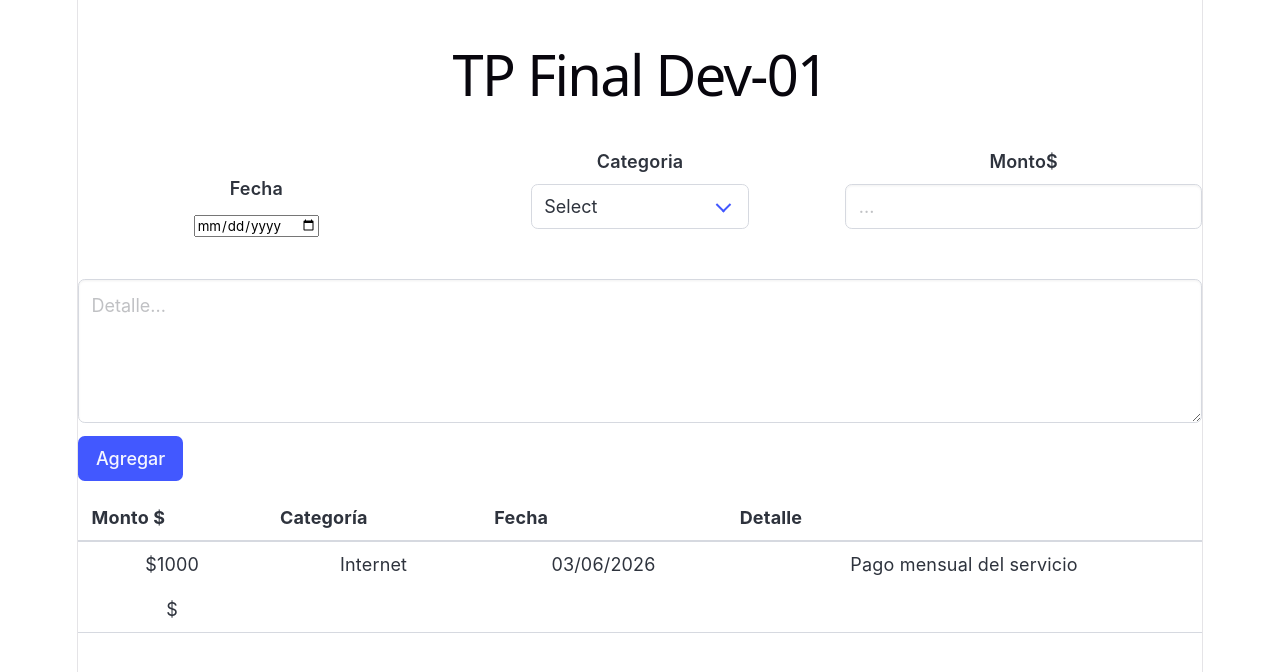
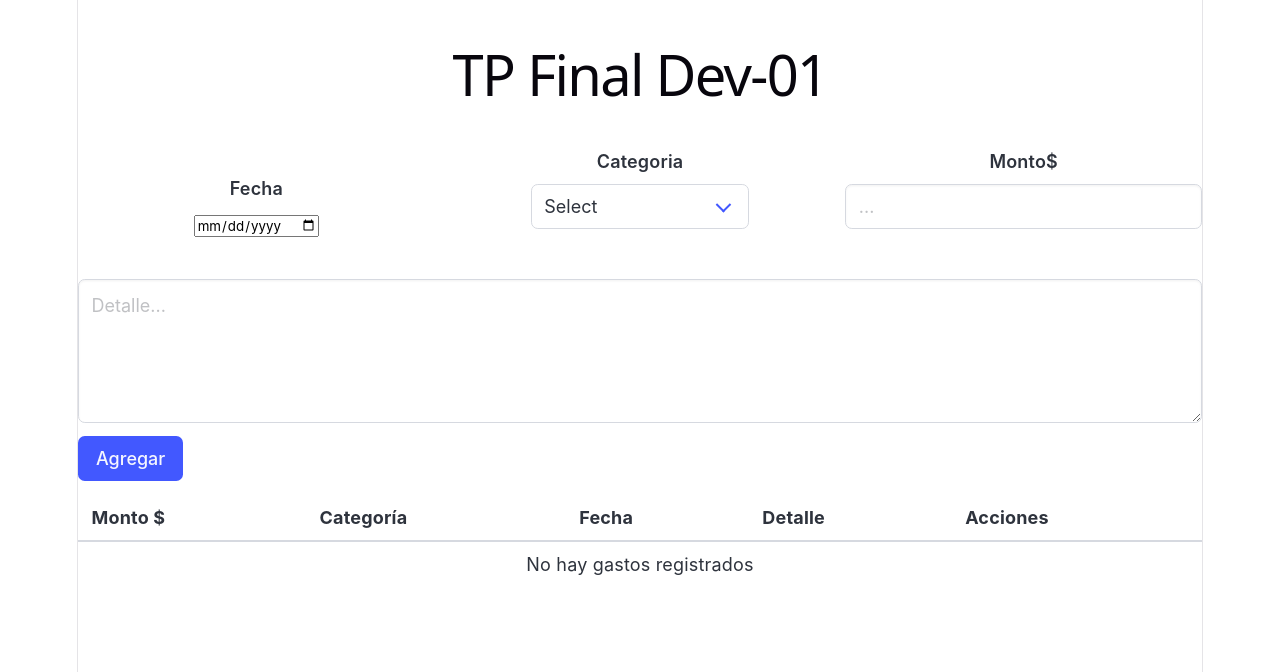
Before and after one commit to devanacristaldo/TPFFrontEnd2026, a React (Vite) app in the folder TPFinal/: page / in a window 1280 px wide. Shown: the top 672 px of the page. Built offline with nearby package versions, Linux system fonts and the light colour scheme.

Commit message:
agregado actualizar y elminiar

```diff
--- a/TPFinal/src/Home.jsx
+++ b/TPFinal/src/Home.jsx
@@ -1,5 +1,5 @@
-
 import { useState, useEffect } from "react";
+import { setItem, getItem } from "./utils/localStorage";
 
 function Home() {
 
@@ -8,6 +8,79 @@ function Home() {
     const [categoria, setCategoria] = useState("");
     const [monto, setMonto] = useState("");
 
+    const [gastos, setGastos] = useState([]);
+    const [gastoEditando, setGastoEditando] = useState(null); // Para saber si estamos actualizando
+
+    // Cargar gastos guardados al iniciar
+    useEffect(() => {
+        const gastosGuardados = getItem("gastos");
+        if (gastosGuardados) {
+            setGastos(gastosGuardados);
+        }
+    }, []);
+
+    // Agregar o actualizar gasto
+    function agregarGasto() {
+        if (!monto || !categoria || !fecha) {
+            alert("Por favor completa fecha, categoría y monto");
+            return;
+        }
+
+        const nuevoGasto = {
+            id: gastoEditando ? gastoEditando.id : Date.now(), // ID único
+            monto: monto,
+            categoria: categoria,
+            fecha: fecha,
+            detalle: detalle
+        };
+
+        let nuevosGastos;
+
+        if (gastoEditando) {
+            // Actualizar gasto existente
+            nuevosGastos = gastos.map(gasto =>
+                gasto.id === gastoEditando.id ? nuevoGasto : gasto
+            );
+            setGastoEditando(null);
+        } else {
+            // Agregar nuevo gasto
+            nuevosGastos = [...gastos, nuevoGasto];
+        }
+
+        setGastos(nuevosGastos);
+        setItem("gastos", nuevosGastos); // Guardar array completo
+
+        // Limpiar formulario
+        setFecha("");
+        setDetalle("");
+        setCategoria("");
+        setMonto("");
+    }
+
+    // Eliminar gasto
+    function eliminarGasto(id) {
+        const nuevosGastos = gastos.filter(gasto => gasto.id !== id);
+        setGastos(nuevosGastos);
+        setItem("gastos", nuevosGastos);
+    }
+
+    // Preparar edición
+    function editarGasto(gasto) {
+        setFecha(gasto.fecha);
+        setDetalle(gasto.detalle);
+        setCategoria(gasto.categoria);
+        setMonto(gasto.monto);
+        setGastoEditando(gasto);
+    }
+
+    // Cancelar edición
+    function cancelarEdicion() {
+        setFecha("");
+        setDetalle("");
+        setCategoria("");
+        setMonto("");
+        setGastoEditando(null);
+    }
 
     return (
         <>
@@ -15,7 +88,6 @@ function Home() {
             <div>
 
                 <div className="columns">
-
 
                     <div className="column">
 
@@ -37,7 +109,6 @@ function Home() {
 
                     <div className="column">
 
-
                         <div class="field">
                             <label class="label">Categoria</label>
                             <div class="control">
@@ -55,7 +126,6 @@ function Home() {
                             </div>
                         </div>
                     </div>
-
 
                     <div className="column">
 
@@ -81,8 +151,21 @@ function Home() {
 
                 <div class="field is-grouped">
                     <div class="control">
-                        <button class="button is-link">Agregar</button>
+                        <button
+                            className="button is-link"
+                            onClick={agregarGasto}>
+                            {gastoEditando ? "Actualizar" : "Agregar"}
+                        </button>
                     </div>
+                    {gastoEditando && (
+                        <div class="control">
+                            <button
+                                className="button is-warning"
+                                onClick={cancelarEdicion}>
+                                Cancelar
+                            </button>
+                        </div>
+                    )}
                 </div>
 
                 <table className="table is-fullwidth is-striped">
@@ -92,23 +175,42 @@ function Home() {
                             <th>Categoría</th>
                             <th>Fecha</th>
                             <th>Detalle</th>
+                            <th>Acciones</th>
                         </tr>
                     </thead>
 
                     <tbody>
-                        <tr>
-                            <td>$1000</td>
-                            <td>Internet</td>
-                            <td>03/06/2026</td>
-                            <td>Pago mensual del servicio</td>
-                        </tr>
-                    </tbody>
-
-                    <tbody>
-                        <td>${monto}</td>
-                        <td>{categoria}</td>
-                        <td>{fecha}</td>
-                        <td>{detalle}</td>
+                        {gastos.length === 0 ? (
+                            <tr>
+                                <td colSpan="5" style={{ textAlign: "center" }}>
+                                    No hay gastos registrados
+                                </td>
+                            </tr>
+                        ) : (
+                            gastos.map((gasto) => (
+                                <tr key={gasto.id}>
+                                    <td>${gasto.monto}</td>
+                                    <td>{gasto.categoria}</td>
+                                    <td>{gasto.fecha}</td>
+                                    <td>{gasto.detalle}</td>
+                                    <td>
+                                        <button
+                                            className="button is-warning is-small"
+                                            onClick={() => editarGasto(gasto)}
+                                            style={{ marginRight: "5px" }}
+                                        >
+                                            Editar
+                                        </button>
+                                        <button
+                                            className="button is-danger is-small"
+                                            onClick={() => eliminarGasto(gasto.id)}
+                                        >
+                                            Eliminar
+                                        </button>
+                                    </td>
+                                </tr>
+                            ))
+                        )}
                     </tbody>
                 </table>
 
@@ -119,6 +221,4 @@ function Home() {
     )
 }
 
-
-
 export default Home
--- /dev/null
+++ b/TPFinal/src/utils/localStorage.ts
@@ -0,0 +1,18 @@
+export function setItem(key: string, value: unknown){
+    try {
+        window.localStorage.setItem(key, JSON.stringify(value));
+    } catch (error) {
+        console.log(error);
+        console.log("error in Set Item");
+    }
+}
+
+export function getItem(key: string) {
+    try {
+        const item = window.localStorage.getItem(key);
+        return item ? JSON.parse(item) : undefined;
+    } catch (error) {
+        console.log(error);
+        console.log("error in Get Item");
+    }
+}
```
